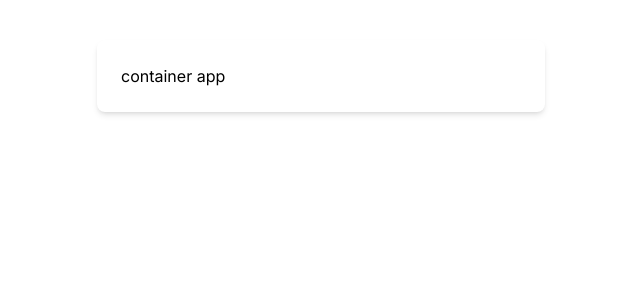
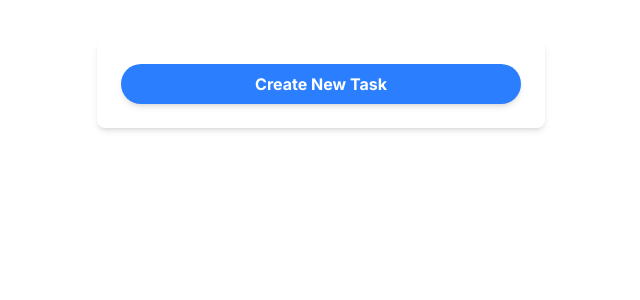
Before and after one commit to opmile/todo-checkbox, a React (Vite) app: page / in a window 1280 px wide. Shown: the top 300 px of the page, without its empty margins (319-959 px from the left). Built offline with nearby package versions, Linux system fonts and the light colour scheme.

Commit message:
feat: add toolbar and modal logic

```diff
--- a/src/App.jsx
+++ b/src/App.jsx
@@ -1,10 +1,26 @@
 import Container from "./components/Container"
+import Toolbar from "./components/Toolbar"
+import { useState } from "react"
+import Modal from "./components/ui/Modal";
 
 function App() {
+  const [isModalOpen, setIsModalOpen] = useState(false);
+
+  const toggleModal = () => {
+    setIsModalOpen(!isModalOpen);
+  }
+
   return (
     <>
     <Container>
-      container app
+      <Toolbar onClick={toggleModal}/>
+      {isModalOpen && (
+        <Modal
+          isOpen={toggleModal}
+          onClose={toggleModal}
+          title="Create New Task"
+        />
+      )}
     </Container>
     </>
   )
--- /dev/null
+++ b/src/components/Toolbar.jsx
@@ -0,0 +1,14 @@
+import Button from "./ui/Button"
+
+export default function Toolbar({ onClick }) {
+  return (
+    <div className="flex justify-center items-center">
+        <Button
+            onClick={onClick}
+            className="w-full"
+        >
+            Create New Task
+        </Button>
+    </div>
+  )
+}
--- /dev/null
+++ b/src/components/ui/Button.jsx
@@ -0,0 +1,12 @@
+export default function Button({ children, onClick, className="" }) {
+    const baseClasses = "px-4 py-2 bg-blue-500 text-white font-bold rounded-4xl hover:bg-blue-600 transition-colors duration-700 shadow-md cursor-pointer";
+
+    return (
+        <button
+            className={`${baseClasses} ${className}`}
+            onClick={onClick}
+        >
+            {children}
+        </button>
+    )
+}
--- /dev/null
+++ b/src/components/ui/Modal.jsx
@@ -0,0 +1,34 @@
+import { useEffect, useRef } from "react";
+import ModalTitle from "./ModalTitle";
+
+export default function Modal({ children, isOpen, onClose, title }) {
+    const dialogRef = useRef(null);
+
+    useEffect(() => {
+        const dialog = dialogRef.current;
+        if (!dialog) return;
+
+        isOpen ? dialog.showModal() : dialog.close();
+    }, [isOpen]);
+
+    return (
+        <>
+            <dialog
+                ref={dialogRef}
+                onClose={onClose}
+                className="w-full max-w-lg border-0 rounded-lg bg-white shadow-lg p-0 fixed top-1/2 left-1/2 transform -translate-x-1/2 -translate-y-1/2"
+            >
+                <div className="p-6 rounded-lg shadow-md flex flex-col gap-4">
+                    <ModalTitle>
+                        {title}
+                    </ModalTitle>
+
+                    <div className="flex flex-col gap-4">
+                        {children}
+                    </div>
+                </div>
+
+            </dialog>
+        </>
+    )
+}
--- /dev/null
+++ b/src/components/ui/ModalTitle.jsx
@@ -0,0 +1,7 @@
+export default function ModalTitle({ children }) {
+    return (
+        <h2 className="text-xl font-semibold mb-4 text-center">
+            {children}
+        </h2>
+    )
+}
```
